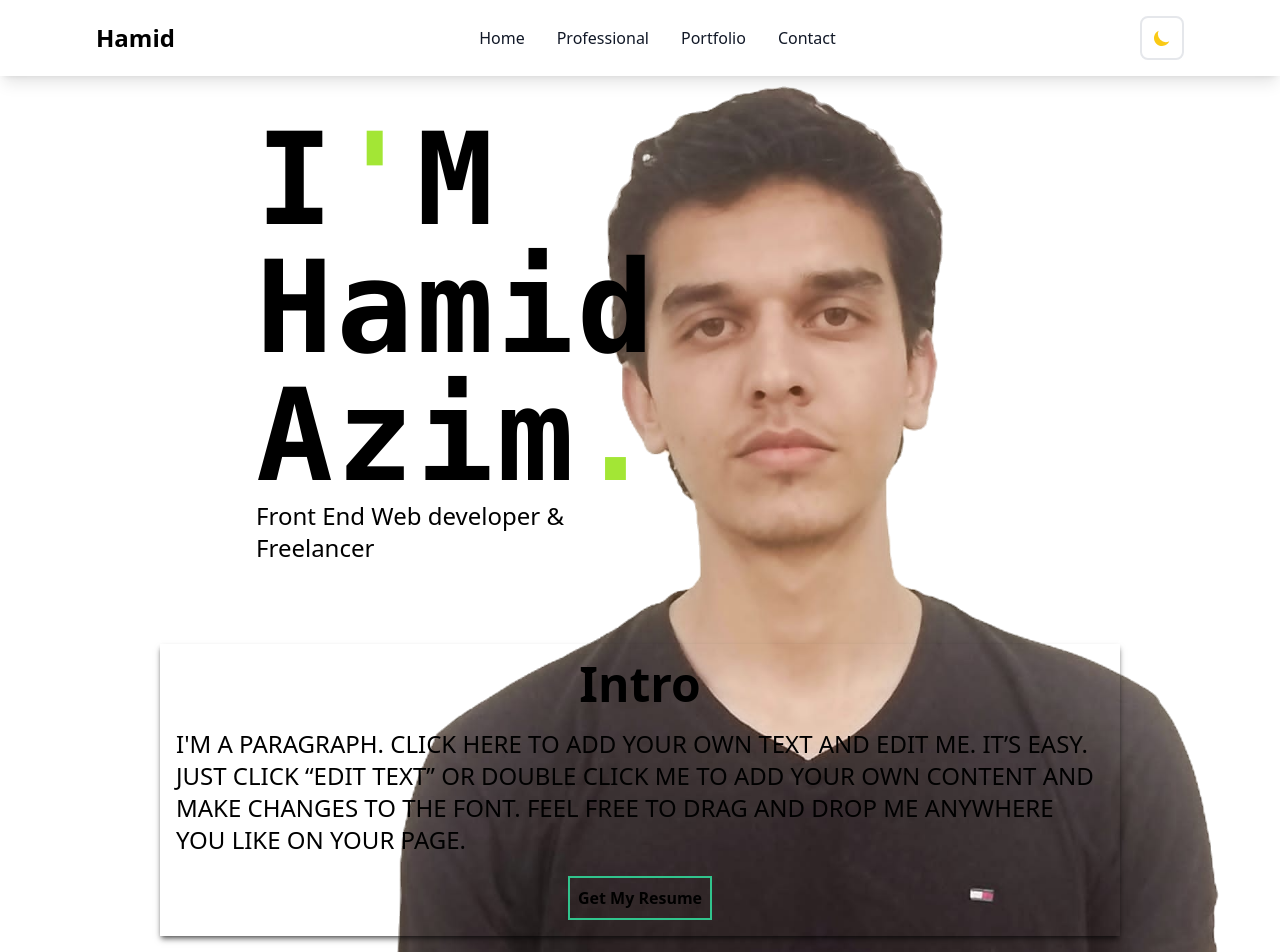
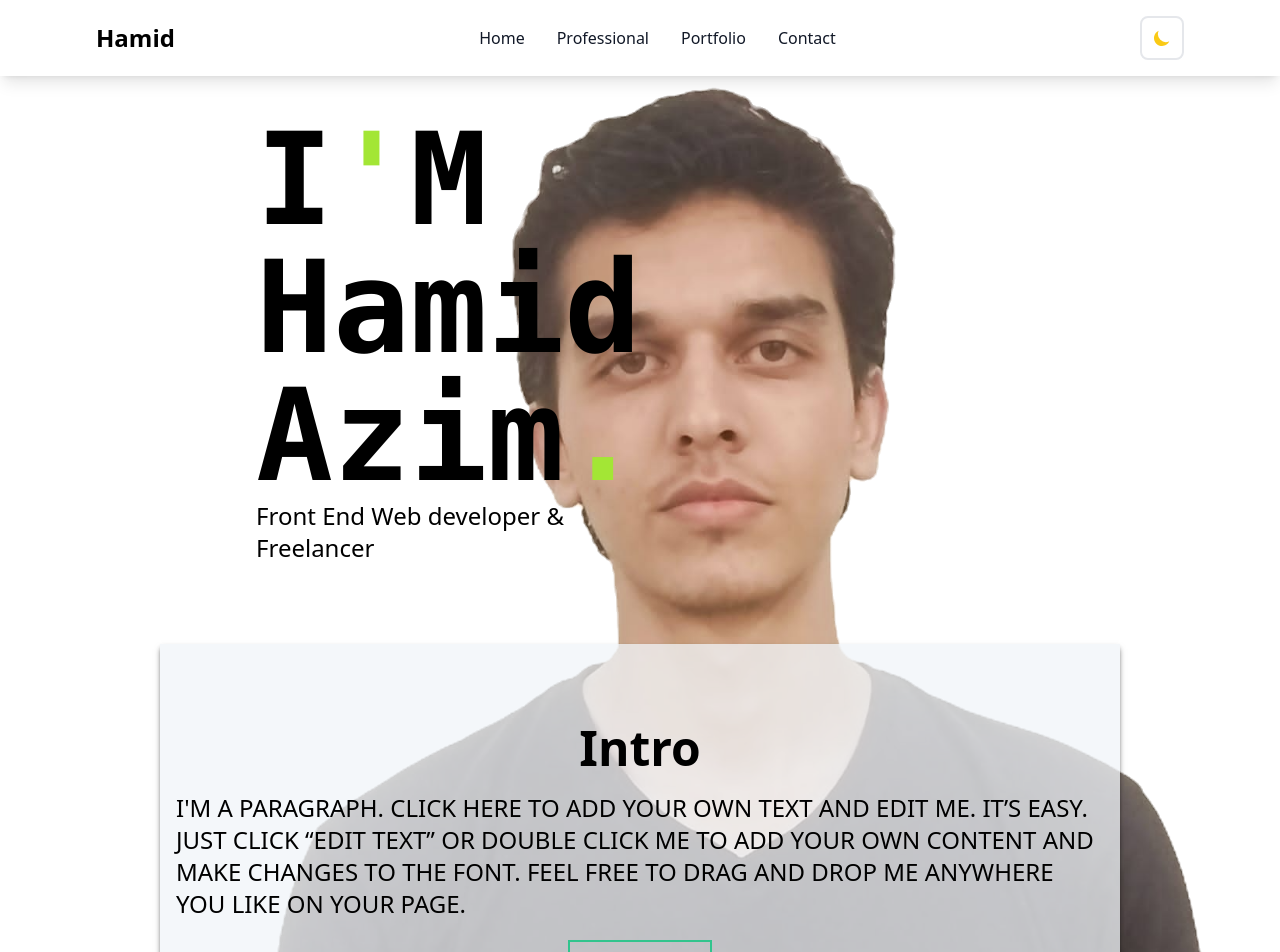
Before and after one commit to hamidazim321/portfolio, a React (Vite) app: page / in a window 1280 px wide. Shown: the top 952 px of the page. Built offline with nearby package versions, Linux system fonts and the light colour scheme.

Commit message:
Add text animation

```diff
--- a/src/components/Intro.jsx
+++ b/src/components/Intro.jsx
@@ -12,7 +12,7 @@ export default function Intro({className}) {
       </p>
       <button
       type='button'
-      className='font-semibold font-sans dark:text-white border-2 border-green-400 hover:bg-green-400 p-2'
+      className='font-semibold font-sans dark:text-white border-2 border-green-400 hover:bg-green-400 p-2 transition delay-100 duration-300 ease-in-out'
       >
         Get My Resume
       </button>
--- a/src/index.css
+++ b/src/index.css
@@ -1,3 +1,25 @@
 @import 'tailwindcss/base';
 @import 'tailwindcss/components';
 @import 'tailwindcss/utilities';
+
+.lineUp {
+  animation: 3s anim-lineUp ease-out;
+}
+
+@keyframes anim-lineUp {
+  0% {
+    opacity: 0;
+    transform: translateY(80%);
+  }
+  20% {
+    opacity: 0;
+  }
+  50% {
+    opacity: 1;
+    transform: translateY(0%);
+  }
+  100% {
+    opacity: 1;
+    transform: translateY(0%);
+  }
+}
--- a/src/pages/Home.jsx
+++ b/src/pages/Home.jsx
@@ -5,7 +5,7 @@ export default function Home() {
   return (
     <div className="bg-headshot relative bg-no-repeat bg-cover md:bg-contain md:bg-right bg-fixed">
       <div className="dark:bg-slate-600/75 h-full relative z-10 w-full ps-8 sm:ps-16 pt-10 pb-20 sm:ps-20% md:ps-64">
-        <p className="font-mono font-black text-8xl sm:text-9xl md:text-9xl tracking-wide dark:text-white">
+        <p className="font-mono font-black text-8xl sm:text-9xl md:text-9xl dark:text-white lineUp">
           I<span className="text-lime-400">&#39;</span>M <br />
           Hamid
           <br />
@@ -17,7 +17,7 @@ export default function Home() {
         </p>
       </div>
       <div className="dark:bg-slate-600/75 pb-10 relative z-10">
-        <Intro className="md:w-3/4 mx-auto dark:bg-slate-600 flex flex-col items-center justify-center p-4 gap-3 md:gap-5 md:shadow-black/50 md:shadow-md"/>
+        <Intro className="md:w-3/4 mx-auto dark:bg-slate-600/75 bg-slate-100/75 md:py-20 flex flex-col items-center justify-center p-4 gap-3 md:gap-5 md:shadow-black/50 md:shadow-md"/>
       </div>
       <div className="absolute w-full h-full dark:bg-slate-600/25 left-0 right-0 top-0 bottom-0 z-0"></div>
     </div>
```
